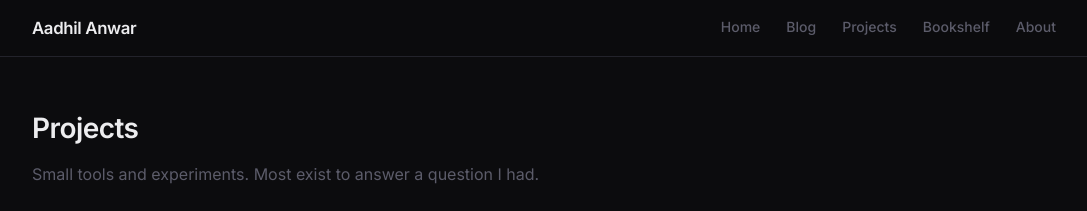
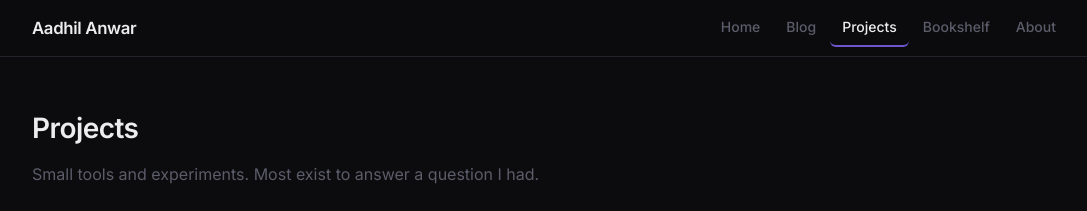
Before and after one commit to aadhil-anwer/port-new, a Jekyll site: the page built from projects.html, in a window 1280 px wide. Shown: the top 211 px of the page, without its empty margins (90-1177 px from the left). Built offline with Jekyll 4.4.1, drawn with Linux system fonts in a browser that asks for light colours.

Commit message:
fix nav active state on pretty URLs (projects/bookshelf/about never highlighted)
Conditions compared page.url to '/projects.html' etc., but pages resolve to
pretty URLs like '/projects/', so no tab highlighted on those pages.

Co-Authored-By: Claude Opus 4.8 <noreply@anthropic.com>

```diff
--- a/_includes/nav.html
+++ b/_includes/nav.html
@@ -8,9 +8,9 @@
       <a href="{{ '/' | relative_url }}" {% if page.url == '/' or page.url == '/index.html' %}class="active"{% endif %}>Home</a>
       <a href="{{ '/blog' | relative_url }}" {% if page.url == '/blog.html' or page.url contains '/blog/' %}class="active"{% endif %}>Blog</a>
       <!-- <a href="{{ '/writeups' | relative_url }}" {% if page.url == '/writeups.html' or page.url contains '/writeups/' %}class="active"{% endif %}>Writeups</a> -->
-      <a href="{{ '/projects' | relative_url }}" {% if page.url == '/projects.html' %}class="active"{% endif %}>Projects</a>
-      <a href="{{ '/bookshelf' | relative_url }}" {% if page.url == '/bookshelf.html' %}class="active"{% endif %}>Bookshelf</a>
-      <a href="{{ '/about' | relative_url }}" {% if page.url == '/about.html' %}class="active"{% endif %}>About</a>
+      <a href="{{ '/projects' | relative_url }}" {% if page.url == '/projects.html' or page.url contains '/projects' %}class="active"{% endif %}>Projects</a>
+      <a href="{{ '/bookshelf' | relative_url }}" {% if page.url == '/bookshelf.html' or page.url contains '/bookshelf' %}class="active"{% endif %}>Bookshelf</a>
+      <a href="{{ '/about' | relative_url }}" {% if page.url == '/about.html' or page.url contains '/about' %}class="active"{% endif %}>About</a>
     </div>
   </div>
 </nav>
```
